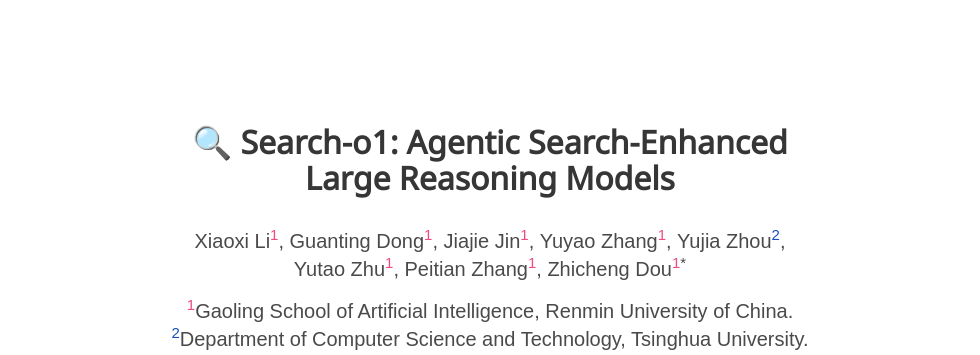
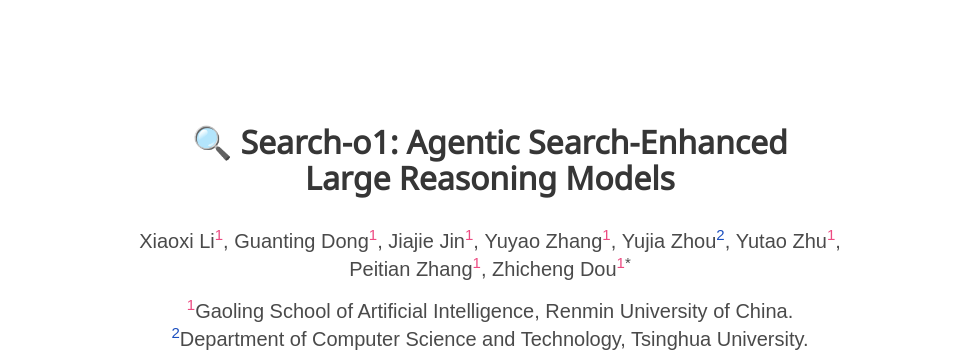
Before and after one commit to Search-o1/Search-o1.github.io, a plain HTML site: page index.html in a window 1280 px wide. Shown: the top 355 px of the page, without its empty margins (150-1130 px from the left). Drawn offline with nearby package versions, Linux system fonts and the light colour scheme; a script that the page names is missing; some icons are missing; a web font is replaced by a local one.

Commit message:
Update index.html

```diff
--- a/index.html
+++ b/index.html
@@ -71,8 +71,8 @@
               <span class="author-block">Guanting Dong<sup style="color:#ed4b82;">1</sup><sup></sup>,</span>
               <span class="author-block">Jiajie Jin<sup style="color:#ed4b82;">1</sup><sup></sup>,</span>
               <span class="author-block">Yuyao Zhang<sup style="color:#ed4b82;">1</sup><sup></sup>,</span>
-              <span class="author-block">Yujia Zhou<sup style="color:#1a4ebf;">2</sup><sup></sup>,</span><br>
-              <span class="author-block">Yutao Zhu<sup style="color:#ed4b82;">1</sup></sup></sup>,</span>
+              <span class="author-block">Yujia Zhou<sup style="color:#1a4ebf;">2</sup><sup></sup>,</span>
+              <span class="author-block">Yutao Zhu<sup style="color:#ed4b82;">1</sup></sup></sup>,</span><br>
               <span class="author-block">Peitian Zhang<sup style="color:#ed4b82;">1</sup><sup></sup>,</span>
               <span class="author-block">Zhicheng Dou<sup style="color:#ed4b82;">1</sup></sup><sup>*
 
```
